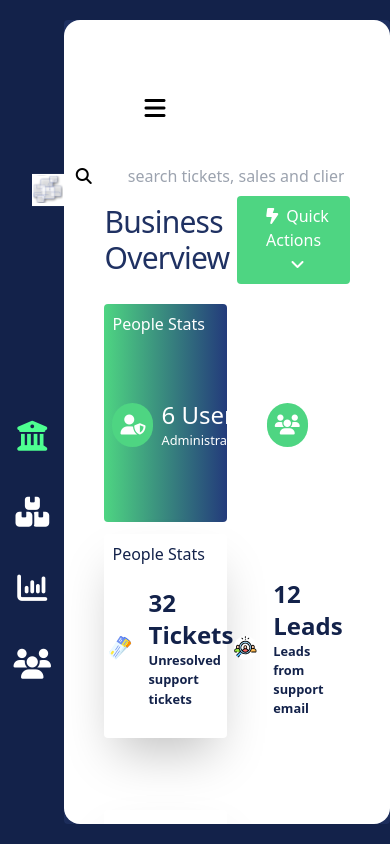
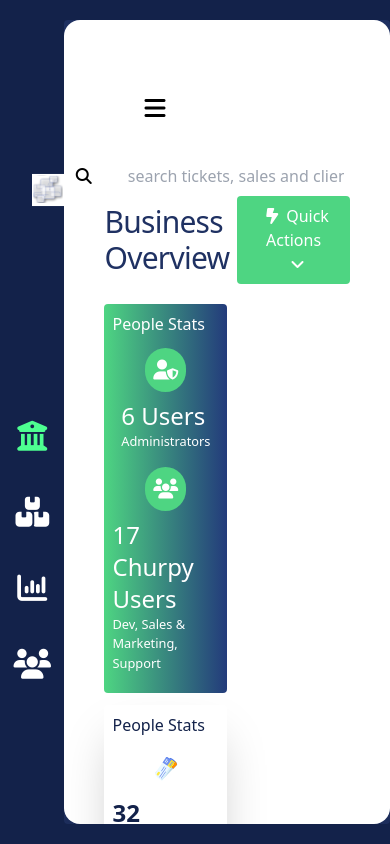
Before and after one commit to kd-kinuthiadavid/churpy-tia, a Vue app in the folder churpy-dashboard/: page / in a window 390 px wide. Built offline with nearby package versions, Linux system fonts and the light colour scheme.

Commit message:
styles - add logic to make the stats cards responsive

```diff
--- a/churpy-dashboard/src/components/MainContentDetail/AssetStats.vue
+++ b/churpy-dashboard/src/components/MainContentDetail/AssetStats.vue
@@ -6,14 +6,14 @@
   >
     <p class="text-inherit">People Stats</p>
 
-    <div class="flex justify-between gap-4 mb-3">
-      <div class="flex justify-center items-center gap-2">
+    <div class="flex flex-wrap justify-between gap-4 mb-3">
+      <div class="flex flex-wrap justify-center items-center gap-2">
         <img
           class="rounded-full w-10 h-10 p-2"
           src="../../assets/images/Tickets icon.svg"
           alt="Tickets Icon"
         />
-        <div class="flex flex-col">
+        <div class="flex flex-wrap flex-col">
           <h1 class="text-2xl font-bold">32 Tickets</h1>
           <small class="text-inherit font-semibold"
             >Unresolved support tickets</small
@@ -21,13 +21,13 @@
         </div>
       </div>
 
-      <div class="flex justify-center items-center gap-2">
+      <div class="flex flex-wrap justify-center items-center gap-2">
         <img
           class="rounded-full w-10 h-10 p-2"
           src="../../assets/images/Leads icon.svg"
           alt="Tickets Icon"
         />
-        <div class="flex flex-col">
+        <div class="flex flex-wrap flex-col">
           <h1 class="text-2xl font-bold">12 Leads</h1>
           <small class="text-inherit font-semibold"
             >Leads from support email</small
--- a/churpy-dashboard/src/components/MainContentDetail/PeopleStats.vue
+++ b/churpy-dashboard/src/components/MainContentDetail/PeopleStats.vue
@@ -2,22 +2,22 @@
 
 <template>
   <div
-    class="people-stats rounded mb-3 p-2 flex flex-col gap-3 text-white w-1/2"
+    class="people-stats rounded mb-3 p-2 flex flex-wrap flex-col gap-3 text-white w-1/2"
   >
     <p class="text-inherit">People Stats</p>
 
-    <div class="flex justify-between gap-4 mb-3">
-      <div class="flex justify-center items-center gap-2">
+    <div class="flex flex-wrap justify-between gap-4 mb-3">
+      <div class="flex flex-wrap justify-center items-center gap-2">
         <i class="fa-solid fa-user-shield text-xl px-2 py-2 rounded-full"></i>
-        <div class="flex flex-col">
+        <div class="flex flex-wrap flex-col">
           <h1 class="text-2xl">6 Users</h1>
           <small class="text-inherit">Administrators</small>
         </div>
       </div>
 
-      <div class="flex justify-center items-center gap-2">
+      <div class="flex flex-wrap justify-center items-center gap-2">
         <i class="fa-solid fa-users text-xl p-2 rounded-full"></i>
-        <div class="flex flex-col">
+        <div class="flex flex-wrap flex-col">
           <h1 class="text-2xl">17 Churpy Users</h1>
           <small class="text-inherit">Dev, Sales & Marketing, Support</small>
         </div>
```
